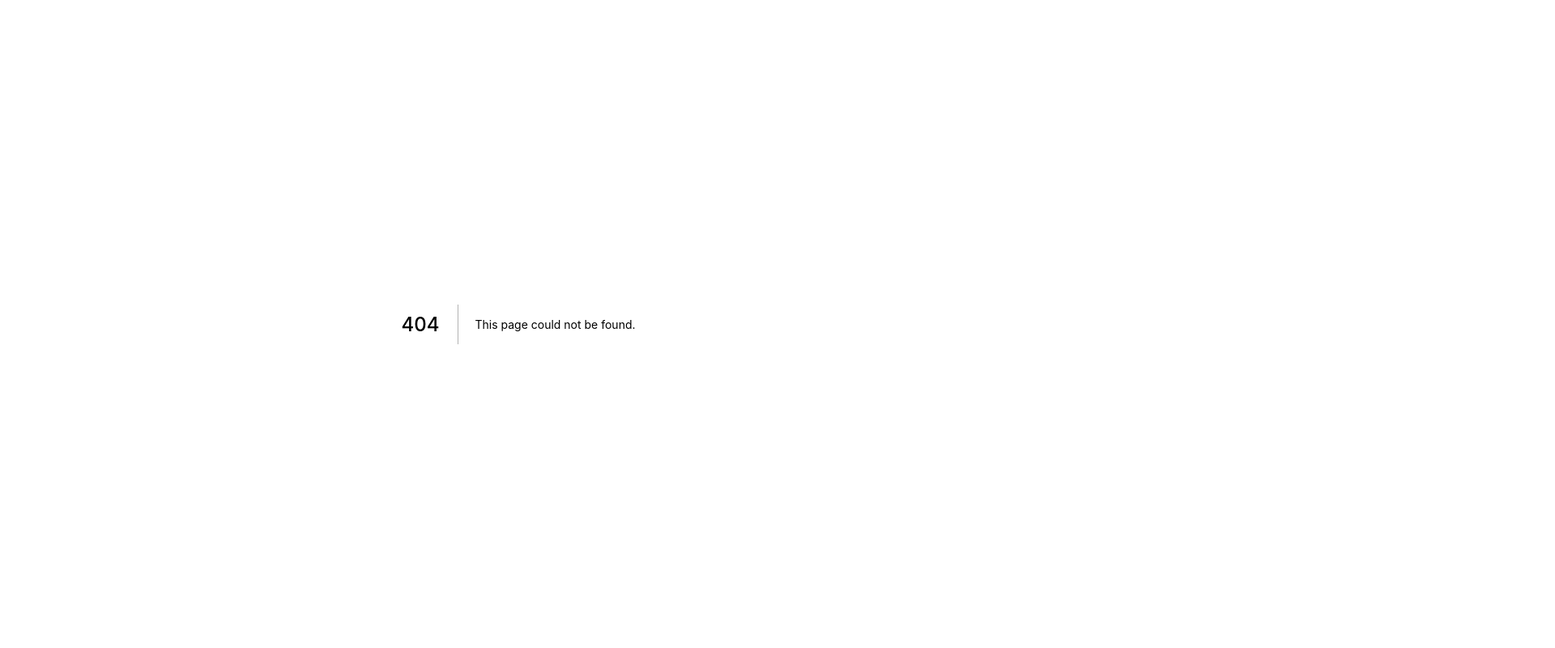
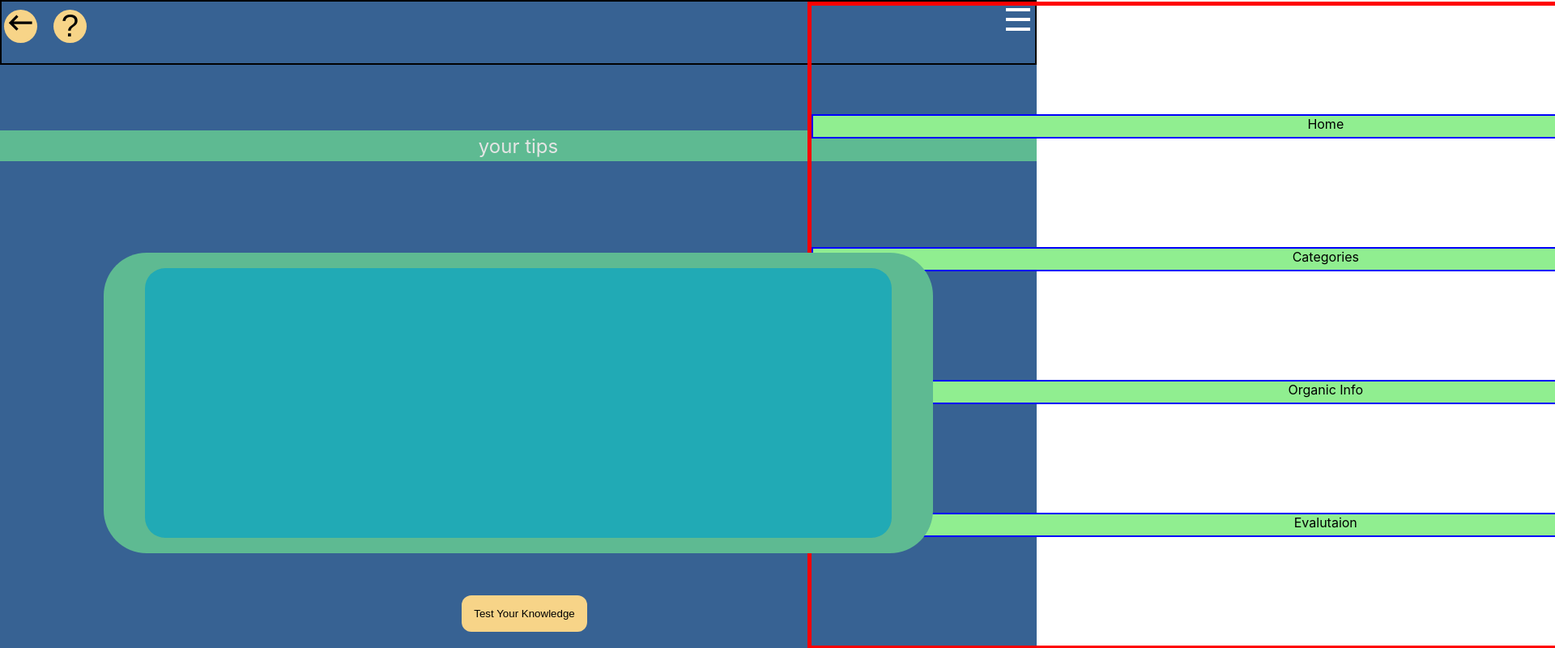
Before and after one commit to npm-i-abhay/final_EcoHow_repo, a Next.js app in the folder final-app/: page /tips/1 in a window 1280 px wide. Before the commit this address had no page. Shown: the top 800 px of the page at 81% size, 1920 px wide, since content can reach past the window. Built offline with nearby package versions, Linux system fonts and the light colour scheme.

Commit message:
adding more dynamic routing!

```diff
--- a/final-app/comps/Results/index.js
+++ b/final-app/comps/Results/index.js
@@ -6,28 +6,30 @@ display:flex;
 flex-direction: column;
 justify-content:center;
 align-items:center;
-width:265px;
-height:242px;
+width:80%;
+height:100%;
+margin:2em;
+position:relative;
 border-radius:53px;
 background-color:#5EBA92;
 `;
 
 const ResultsTextCont = styled.div`
 display:flex;
-justify-items:center;
+justify-content:center;
 align-items:center;
-width:193px;
-height:178px;
-border-radius:18px;
-background-color:#21AAB5;
-`;
-
-const ResultsText = styled.div`
 color:white;
 font-size:14px;
 padding:15px;
 text-align:center;
+width:90%;
+height:90%;
+position:relative;
+border-radius:25px;
+background-color:#21AAB5;
 `;
+
+
 
 
 
@@ -35,13 +37,14 @@ const Results = ({
     text="Abhay sucks Abhay Steve miller Henry Leung The fearless flyers Test",
 }) => {
 
-    return <div>
+    return (
     <ResultsCont>
         <ResultsTextCont>
-            <ResultsText>{text}</ResultsText>
+            {text}
+            {/* <ResultsText>{text}</ResultsText> */}
         </ResultsTextCont>
     </ResultsCont>
-    </div>
+    )
 }
 
 export default Results;
--- a/final-app/pages/tips.js
+++ b/final-app/pages/tips/[tips].js
@@ -1,11 +1,14 @@
 import Head from 'next/head'
 import React from 'react'
-import Results from '../comps/Results'
-import MyBanner from '../comps/Banner'
-import Button from '../comps/Button'
-import MakeIcon from '../comps/CircleIcons'
+import Results from '../../comps/Results'
+import MyBanner from '../../comps/Banner'
+import Button from '../../comps/Button'
+import MakeIcon from '../../comps/CircleIcons'
 import styled from 'styled-components'
-import MyHelp from '../comps/HelpButton'
+import MyHelp from '../../comps/HelpButton'
+import Menu from '../../comps/Menu'
+import {useState} from 'react'
+import {useRouter} from 'next/router'
 
 const TipsCont = styled.div `
 
@@ -51,9 +54,37 @@ const TipsCont = styled.div `
 `
 
 export default function Tips ({
-    screenHeight= 620
+
+    resultText = "",
+    routeToChain2 ="",
+    hintChain4 = ""
 })
 {
+
+    const router = useRouter()
+    const {tips} = router.query
+
+    if (tips === "inorganicGood")
+    {
+        resultText = "nick likes eating dick sausage"
+        routeToChain2 = "/evaluation/inorganic"
+    }
+
+    if (tips === "inorganicBad")
+    {
+        resultText = "nick fucks anything that walks"
+        routeToChain2 = "/evaluation/inorganic"
+    }
+    if (tips === "organicGood")
+    {
+        resultText = "nick likes eating dick 3 times a day"
+    }
+
+    if (tips === "organicBad")
+    {
+        resultText = "nick nick nick sucka dick"
+    }
+
 
     return <TipsCont >
 
@@ -64,18 +95,20 @@ export default function Tips ({
 
         <div className="mainContainer">
 
-                <div className="iconHeader">
-                    <MakeIcon routeTo="/evaluation"/>
-                    <MyHelp text="?"/>
-                </div>
+                     <div className="hamburger">
+                        <Menu
+                            routeToChain = {routeToChain2}
+                            hintChain3 =    {hintChain4} />
+                    </div>
 
                 <div className="banner">
-                        <MyBanner bgColor="#E5E5E5" />
+                        {/* <MyBanner bgColor="#E5E5E5" /> */}
                         <MyBanner textColor="#E5E5E5"/>
                 </div>
 
                 <div className = "containerAndButton" >
-                    <Results/>
+                    <Results
+                        text = {resultText}/>
                     <Button text="Test Your Knowledge" routeTo="/quiz"/>
                 </div>
 
```
Also changed, not shown: final-app/pages/evaluation/[evaluation].js (+8 -4 lines).
